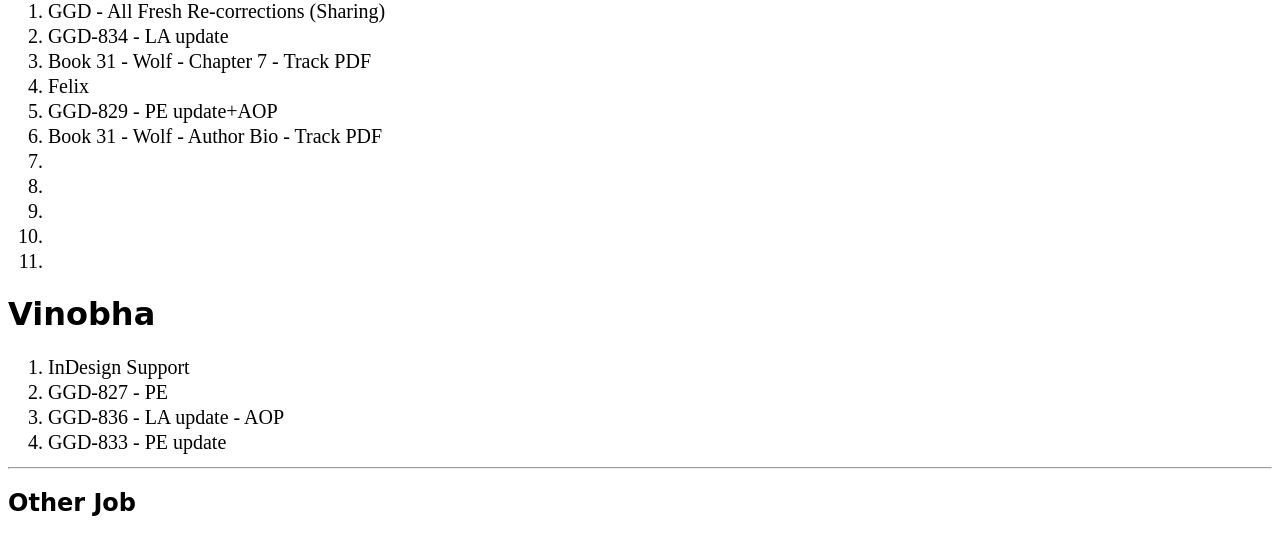
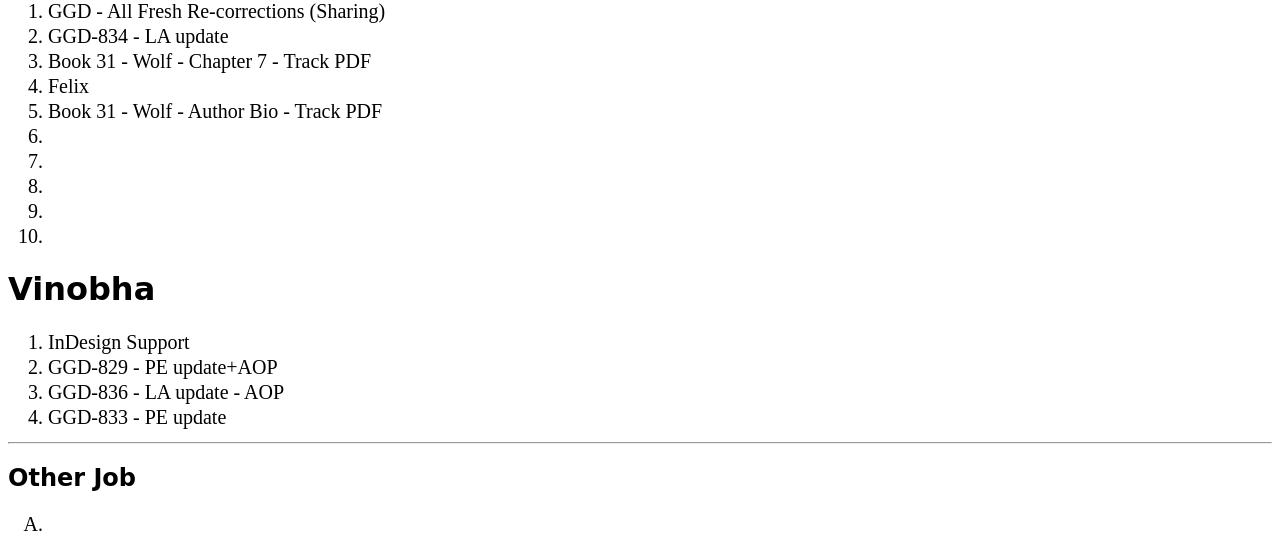
Before and after one commit to Srinivasan28111990/pdmr-latex-team, a plain HTML site: page latex_job_allotment.html in a window 1280 px wide. Shown: the part 644-1185 px from the top of the page. Drawn offline with Linux system fonts and the light colour scheme.

Commit message:
Update latex_job_allotment.html
Signed-off-by: Srinivasan <107301582+Srinivasan28111990@users.noreply.github.com>

```diff
--- a/latex_job_allotment.html
+++ b/latex_job_allotment.html
@@ -94,7 +94,6 @@
 	<li>GGD-834 - LA update</li>
 	<li>Book 31 - Wolf - Chapter 7 - Track PDF</li>
 	<li>Felix</li>
-	<li>GGD-829 - PE update+AOP</li>
 	<li>Book 31 - Wolf - Author Bio - Track PDF</li>
 	<li></li>
 	<li></li>
@@ -105,7 +104,7 @@
 <h1 style="font-family: cursive">Vinobha</h1>
 <ol type=1>
   <li>InDesign Support</li>
-	<li>GGD-827 - PE</li>
+	<li>GGD-829 - PE update+AOP</li>
 	<li>GGD-836 - LA update - AOP</li>
 	<li>GGD-833 - PE update</li>
 
```
